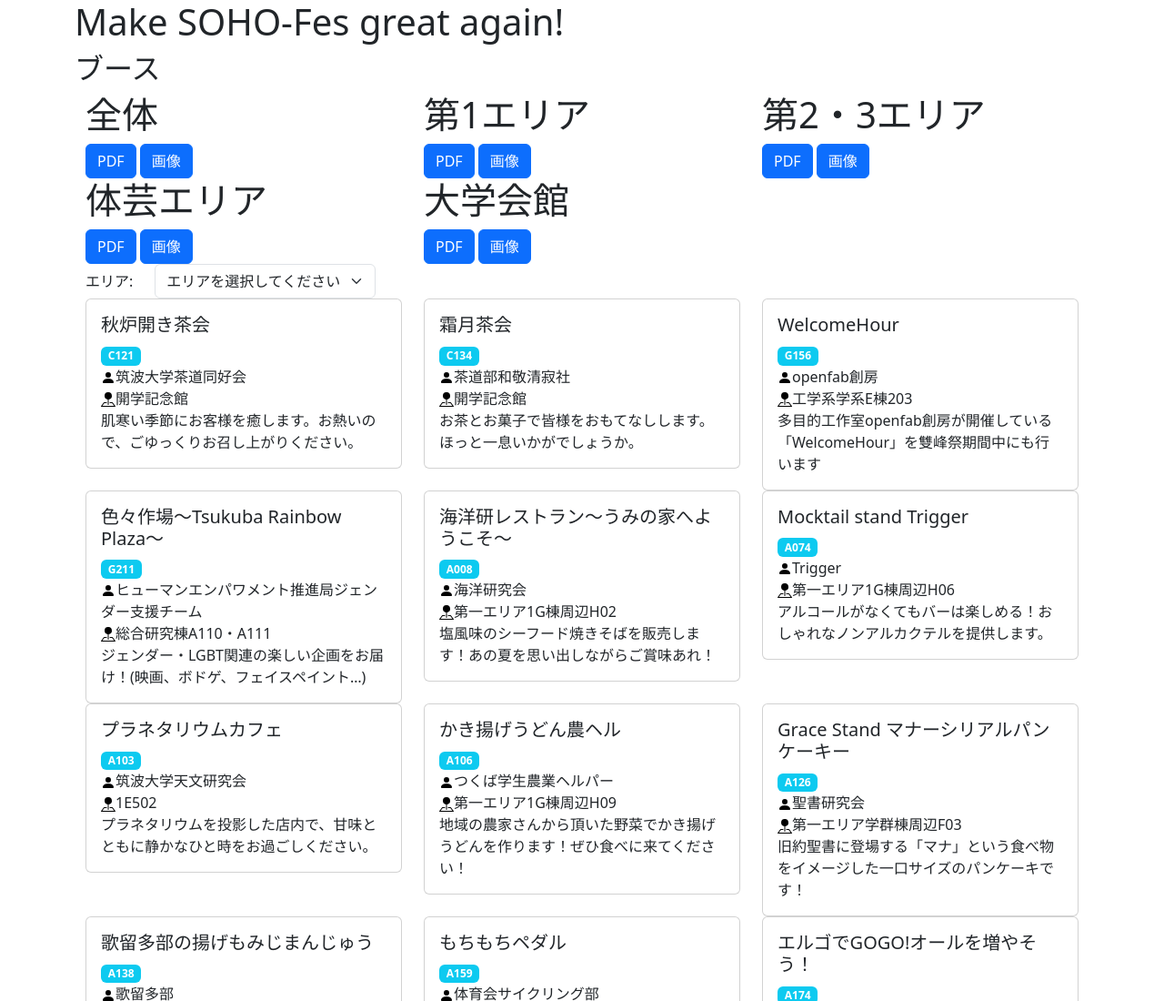
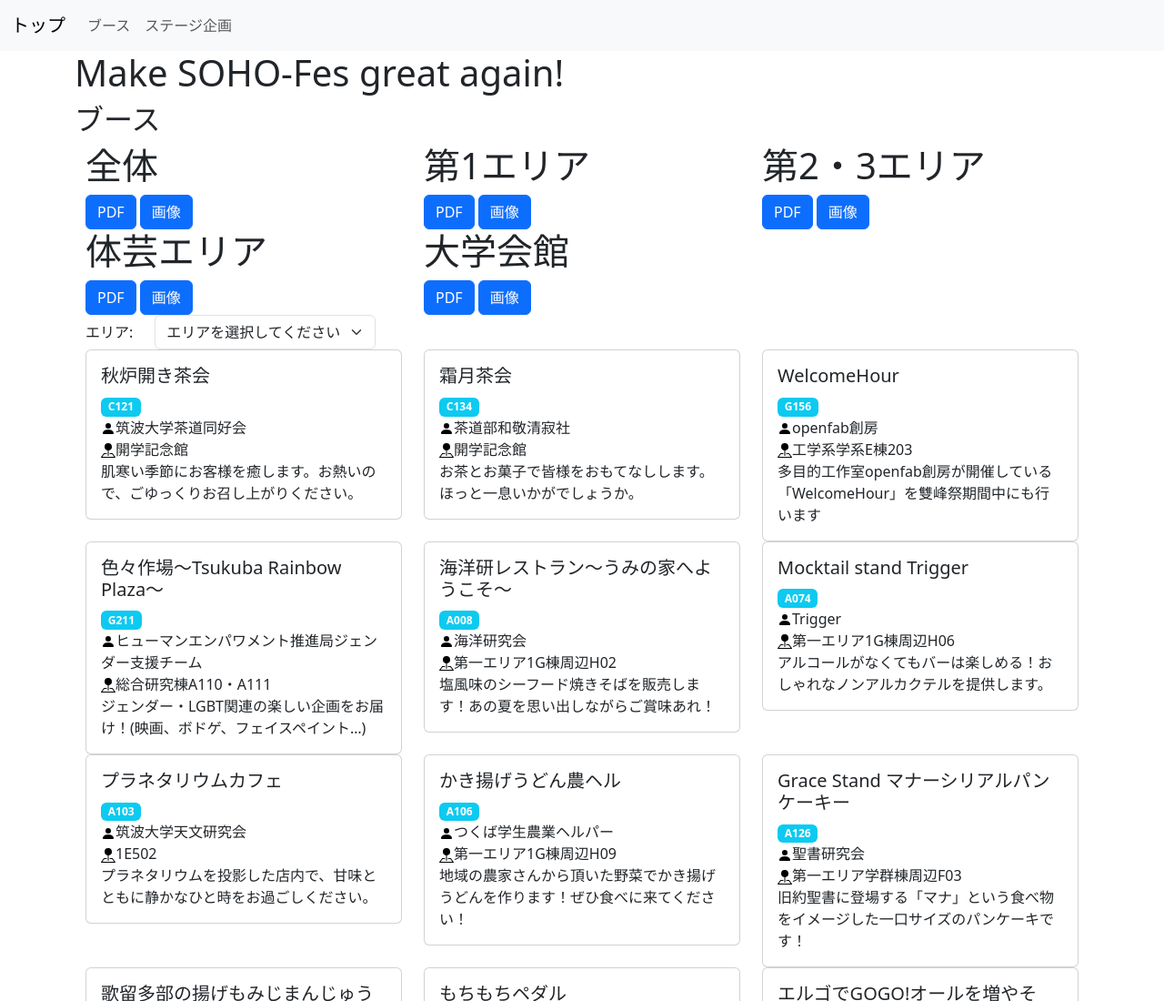
Before and after one commit to halca-crowd/soho-Illuminati, a plain HTML site: page src/index.html in a window 1280 px wide. Shown: the top 1100 px of the page at 91% size. Drawn offline with nearby package versions, Linux system fonts and the light colour scheme.

Commit message:
feat: navbar

```diff
--- a/src/index.html
+++ b/src/index.html
@@ -12,6 +12,26 @@
 </head>
 
 <body>
+    <header>
+        <nav class="navbar navbar-expand-lg bg-body-tertiary">
+            <div class="container-fluid">
+              <a class="navbar-brand" href="#">トップ</a>
+              <button class="navbar-toggler" type="button" data-bs-toggle="collapse" data-bs-target="#navbarSupportedContent" aria-controls="navbarSupportedContent" aria-expanded="false" aria-label="Toggle navigation">
+                <span class="navbar-toggler-icon"></span>
+              </button>
+              <div class="collapse navbar-collapse" id="navbarSupportedContent">
+                <ul class="navbar-nav me-auto mb-2 mb-lg-0">
+                  <li class="nav-item">
+                    <a class="nav-link" href="#booths">ブース</a>
+                  </li>
+                  <li class="nav-item">
+                    <a class="nav-link" href="#stage">ステージ企画</a>
+                  </li>
+                </ul>
+              </div>
+            </div>
+          </nav>
+    </header>
     <main>
         <article>
             <section class="container">
```
